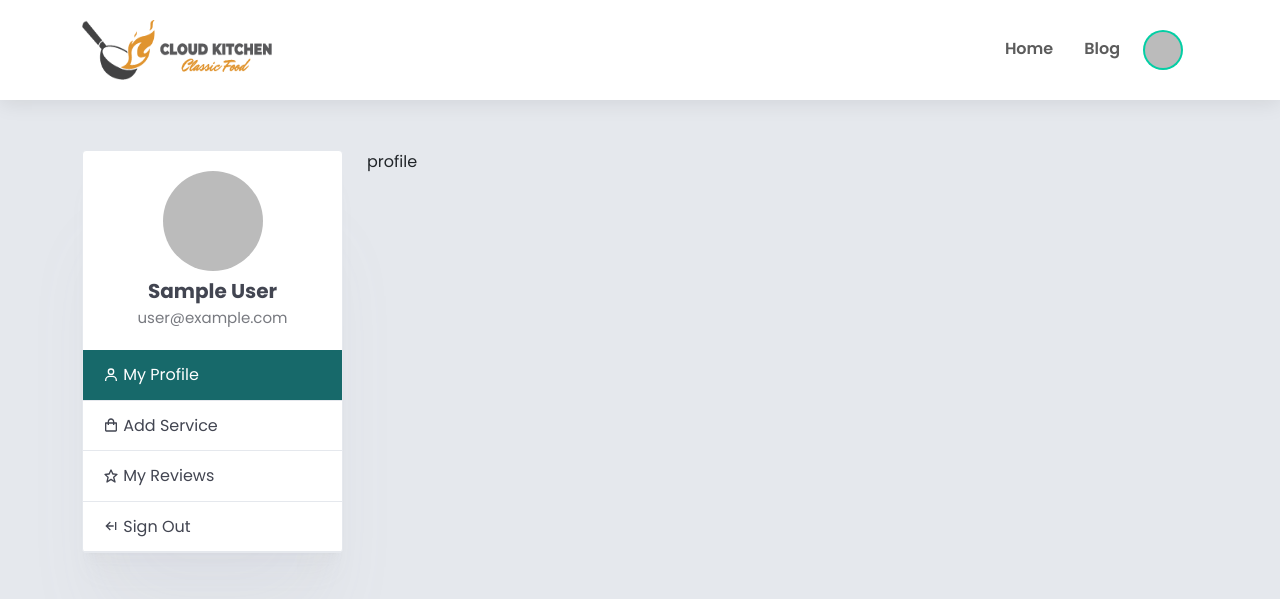
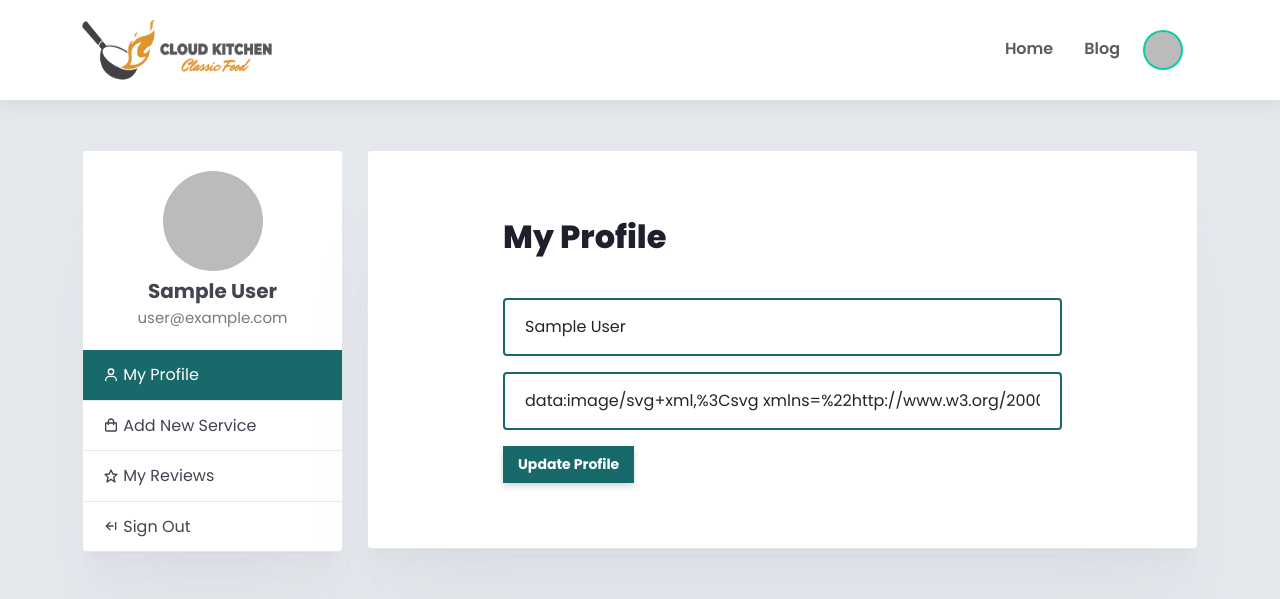
Before and after one commit to sagorranait/sangita-kitchen-app, a React (Create React App) app: page /dashboard/profile in a window 1280 px wide. Shown: the top 599 px of the page. Built offline with nearby package versions, Linux system fonts and the light colour scheme; no server answers; sample sign-in values are in the browser's storage.

Commit message:
Profile Update Section has been done.

```diff
--- a/src/components/Loading/Loading.css
+++ b/src/components/Loading/Loading.css
@@ -1,5 +1,5 @@
 .loading-area{
-   background: #FFF;
+   background: #E5E8ED;
    height: 590px;
    display: flex;
    align-items: center;
--- a/src/components/Loading/Loading.js
+++ b/src/components/Loading/Loading.js
@@ -1,17 +1,19 @@
 import { ThreeDots } from  'react-loader-spinner'
+import './Loading.css'
 
 function Loading() {
   return (
+    <div className='loading-area'>
       <ThreeDots
          height="80"
          width="80"
          radius="9"
-         color="#00bfff"
+         color="#17696A"
          ariaLabel="three-dots-loading"
          wrapperStyle={{}}
-         wrapperClassName="loading-area"
          visible={true}
       />
+    </div>
   )
 }
 
--- a/src/pages/DashBoard/DashBoard.css
+++ b/src/pages/DashBoard/DashBoard.css
@@ -54,7 +54,27 @@
    margin-top: -2px;
 }
 
+#dashboard .sidebar .navs .nav-item:last-child{
+   border-bottom: 0px;
+}
+
 #dashboard .sidebar .navs .nav-item.active{
    background: #17696A;
    color: #FFFFFF;
 }
+
+#dashboard .outlet-page{
+   background: #FFFFFF;
+   border: 1px solid #E5E8ED;
+   box-shadow: 0px 80px 80px -20px rgba(154, 156, 165, 0.08), 0px 30px 24px -10px rgba(154, 156, 165, 0.05), 0px 12px 10px -6px rgba(154, 156, 165, 0.04), 0px 4px 4px -4px rgba(30, 33, 44, 0.03);
+   border-radius: 4px;
+   padding: 65px 135px;
+}
+
+.outlet-page h2{
+   font-weight: 900;
+   font-size: 32px;
+   line-height: 130%;
+   color: #1E212C;
+   margin-bottom: 40px;
+}
--- a/src/pages/DashBoard/DashBoard.js
+++ b/src/pages/DashBoard/DashBoard.js
@@ -44,7 +44,7 @@ const DashBoard = () => {
                         to='/dashboard/addService'
                         className={`nav-item ${({ isActive }) => isActive ? "active" : ""}` }
                      >
-                        <BiShoppingBag/> Add Service
+                        <BiShoppingBag/> Add New Service
                      </NavLink>
                      <NavLink
                         to='/dashboard/reviews'
--- /dev/null
+++ b/src/pages/Profile/Profile.css
@@ -0,0 +1,3 @@
+.update-profile input {
+   background: #fff !important;
+}
--- /dev/null
+++ b/src/pages/Profile/Profile.js
@@ -0,0 +1,52 @@
+import { useContext, useState } from 'react';
+import { useNavigate } from 'react-router-dom';
+import { StateContext } from '../../StateProvider';
+import { Form } from 'react-bootstrap';
+import toast from 'react-hot-toast';
+import './Profile.css'
+
+const Profile = () => {
+   const navigate = useNavigate();
+   const { user, updateUserProfile } = useContext(StateContext);
+   const [updating, setUpdating] = useState(false);
+   const [userInfo, setUserInfo] = useState({
+      displayName: user?.displayName || '', photoURL: user?.photoURL || '',
+   });
+
+   const handleChange = (e) => {
+      setUserInfo((pre)=>{ return {...pre, [e.target.name] : e.target.value} });
+   }
+
+   const profileUpdateHandler = (e) => {
+      e.preventDefault();
+
+      setUpdating(true);
+      updateUserProfile(userInfo)
+      .then(() => {
+        setUpdating(false);
+        toast.success('Profile Updated Successfully.');
+        navigate('/dashboard/profile');
+      }).catch((error) => {
+        const errorMessage = error.message;
+        toast.error(errorMessage?.split('/')[1]?.replace(').', '').split('-').join(' '));
+      });
+    }
+
+
+  return (
+   <div className='user-profile outlet-page'>
+      <h2>My Profile</h2>
+      <form className='update-profile' onSubmit={profileUpdateHandler}>
+      <Form.Group className="mb-3">
+          <Form.Control type="text" name="displayName" id="nameInput" placeholder="Name" value={userInfo?.displayName} onChange={handleChange} />
+      </Form.Group>
+      <Form.Group className="mb-3">
+          <Form.Control type="url" name="photoURL" id="urlInput" placeholder="Photo Url" value={userInfo?.photoURL} onChange={handleChange} />
+      </Form.Group>
+      <button type="submit" className='kitchen-btn'>{updating ? 'Updating...' : 'Update Profile'}</button>
+    </form>
+   </div>
+  )
+}
+
+export default Profile
--- a/src/routes.js
+++ b/src/routes.js
@@ -6,6 +6,7 @@ import SignIn from "./pages/SignIn/SignIn";
 import SignUp from "./pages/SignUp/SignUp";
 import DashBoard from "./pages/DashBoard/DashBoard";
 import ErrorPage from "./components/ErrorPage/ErrorPage";
+import Profile from "./pages/Profile/Profile";
 
 const routers = createBrowserRouter([
    {
@@ -20,7 +21,7 @@ const routers = createBrowserRouter([
             path: 'dashboard',
             element: <RequireAuth><DashBoard/></RequireAuth>,
             children: [
-               {path: 'profile', element: <p>profile</p>},
+               {path: 'profile', element: <RequireAuth><Profile/></RequireAuth>},
                {path: 'addService', element: <p>addService</p>},
                {path: 'reviews', element: <p>reviews</p>}
             ]
```
Also changed, not shown: src/pages/AddService/AddService.css (added), src/pages/AddService/AddService.js (added), src/pages/Reviews/Reviews.css (added), src/pages/Reviews/Reviews.js (added).
